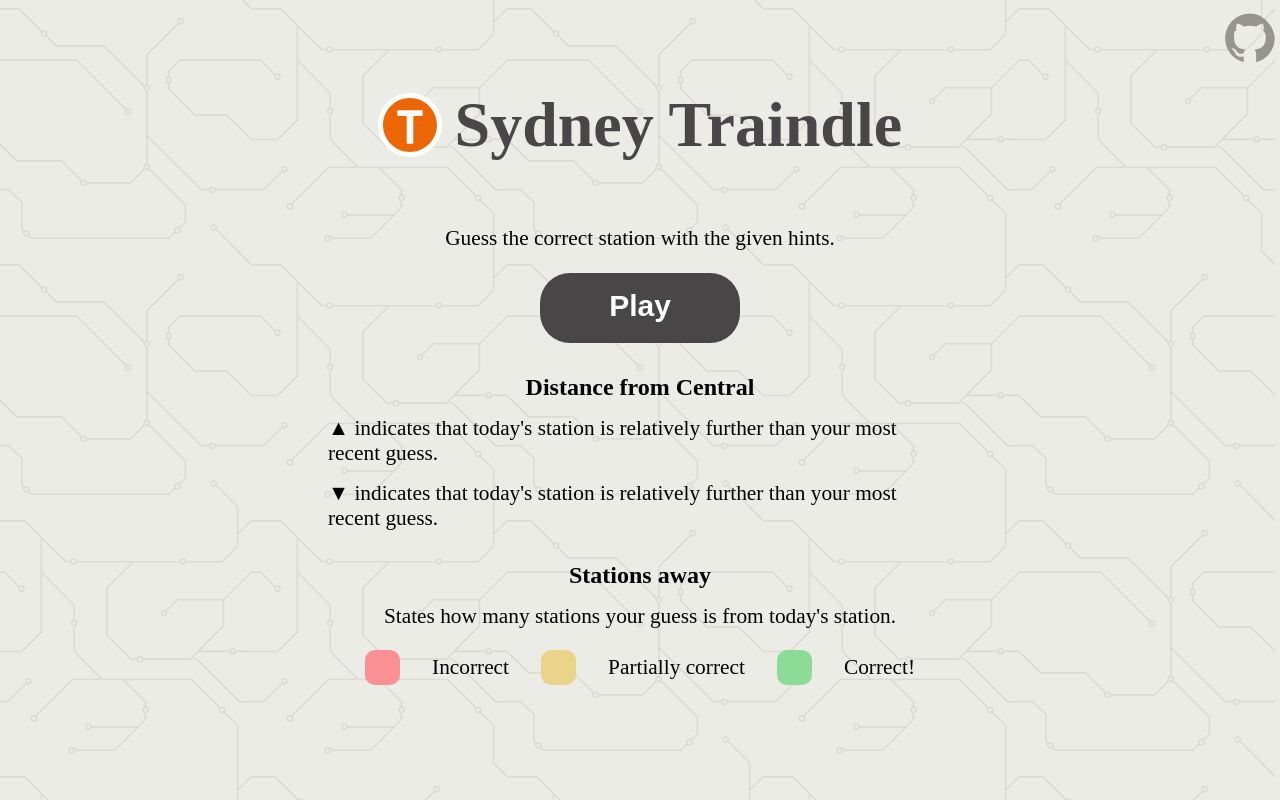
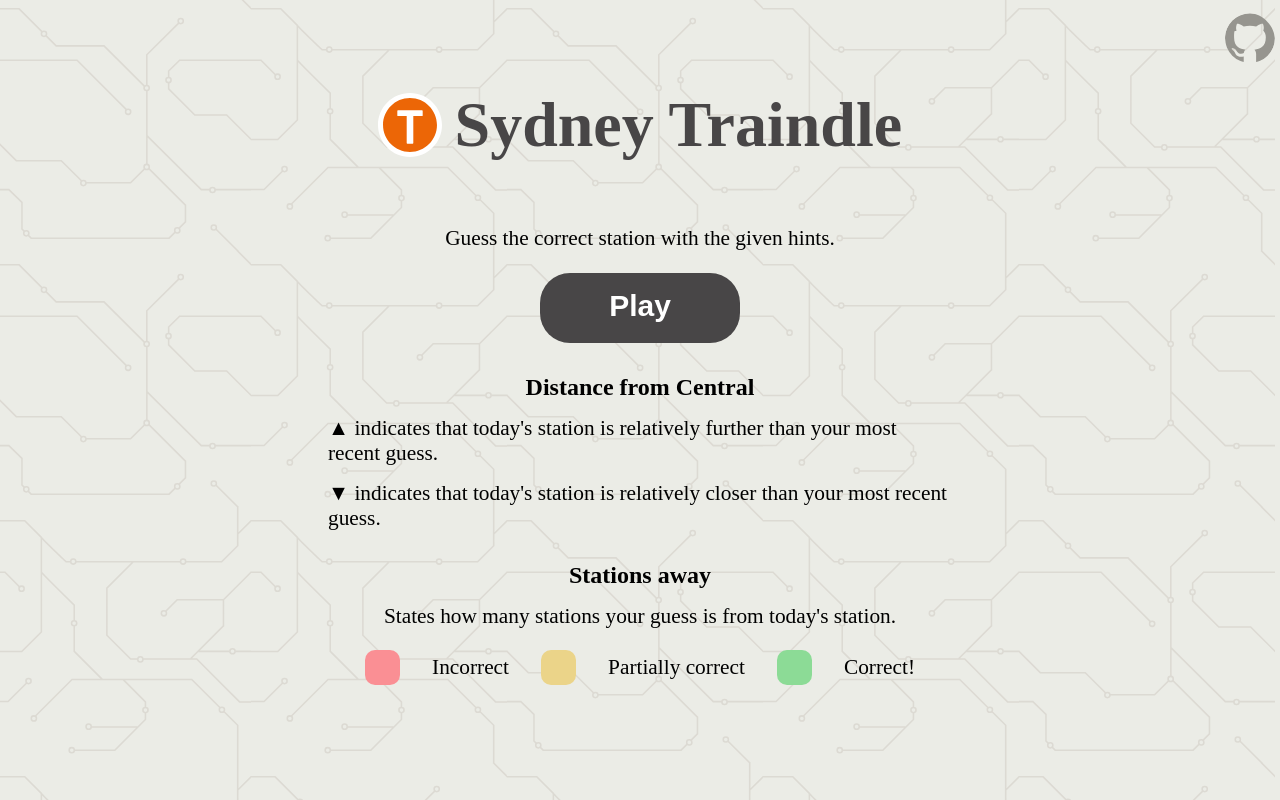
Before and after one commit to sunnyyuqingchen/sydney_traindle, a React (Vite) app: page / in a window 1280 px wide. Built offline with nearby package versions, Linux system fonts and the light colour scheme; a web font is replaced by a local one.

Commit message:
fixing a typo

```diff
--- a/src/components/Tutorial.jsx
+++ b/src/components/Tutorial.jsx
@@ -71,7 +71,7 @@ const Tutorial = ({tutorial, setTutorial}) => {
             <CenteredContainer>
                 <StyledHeader>Distance from Central</StyledHeader>
                 <StyledText>▲ indicates that today's station is relatively further than your most recent guess.</StyledText>
-                <StyledText>▼ indicates that today's station is relatively further than your most recent guess.</StyledText>
+                <StyledText>▼ indicates that today's station is relatively closer than your most recent guess.</StyledText>
             </CenteredContainer>
             <CenteredContainer>
                 <StyledHeader>Stations away</StyledHeader>
```
